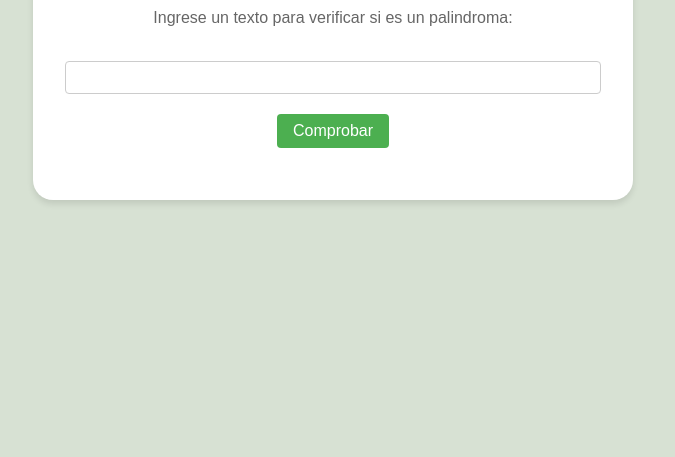
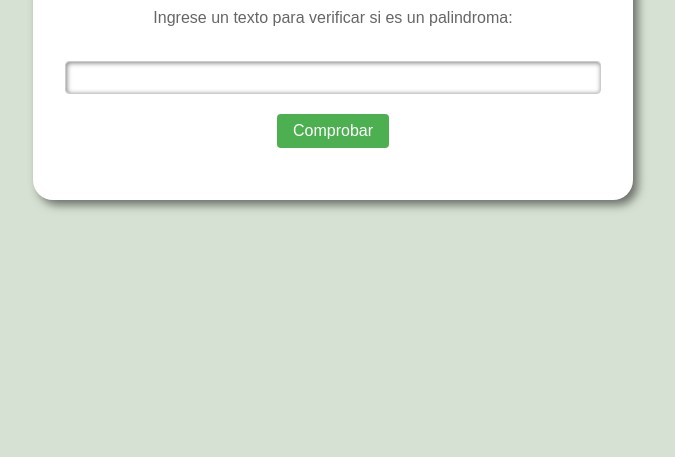
Before and after one commit to Salvatorum/proyect_palindrome, a plain HTML site: page index.html in a window 1280 px wide. Shown: the part 343-800 px from the top of the page, without its empty margins (307-982 px from the left). Drawn offline with Linux system fonts and the light colour scheme.

```diff
--- a/css/styles.css
+++ b/css/styles.css
@@ -20,6 +20,7 @@
     background-color: #ffffff;
     border-radius: 20px;
     box-shadow: 0 4px 6px rgba(0, 0, 0, 0.1);
+    box-shadow: 5px 5px 10px rgba(0, 0, 0, 0.5);
 }
 
 #container_palin {
@@ -44,6 +45,7 @@
     border: 1px solid #ccc;
     border-radius: 4px;
     transition: background-color 0.3s ease;
+    box-shadow: inset 1px 1px 5px rgba(0, 0, 0, 0.5);
 }
 #text-input:hover {
     background-color: #e0e0e0;
@@ -52,9 +54,9 @@
 }
 
 #text-input:focus {
-    background-color: #abcf6b87;
+    background-color: #dbff9e87;
     outline: none;
-    border-color: #0d410e;
+    border-color: #73ad74;
 
 }
 
```
